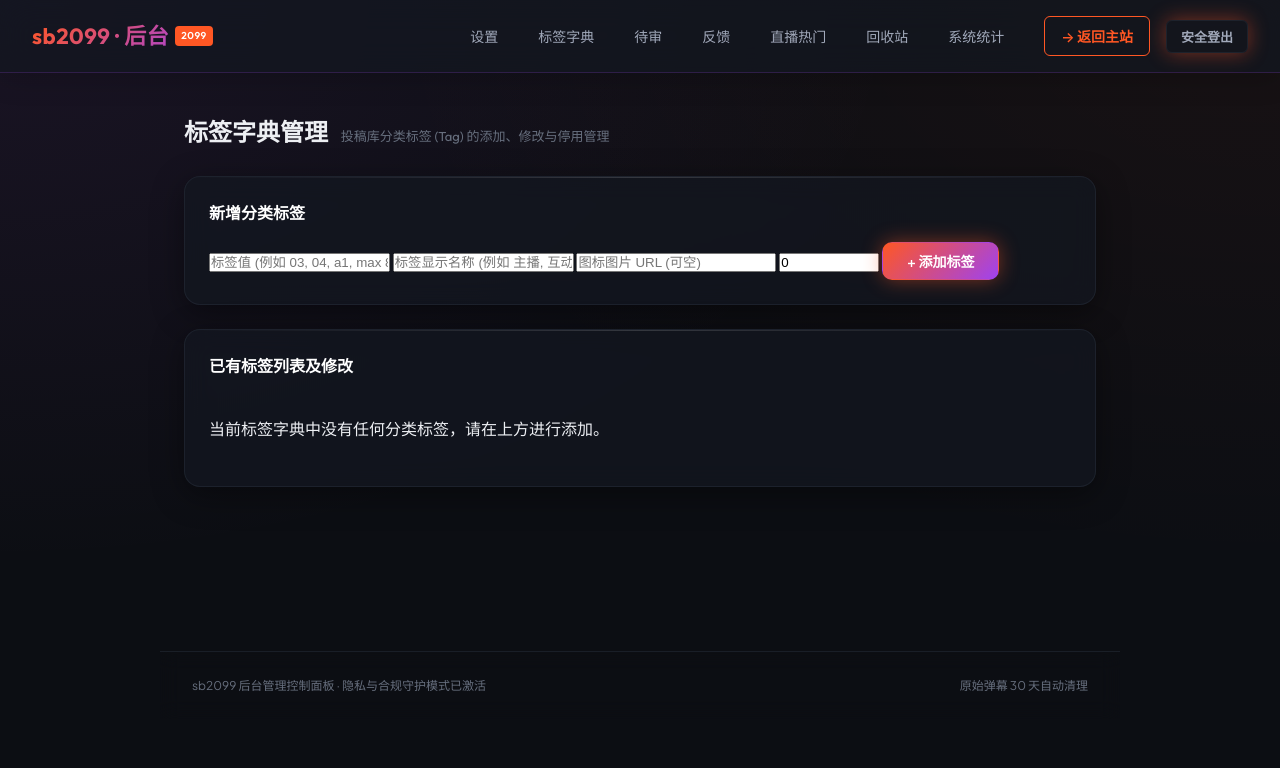
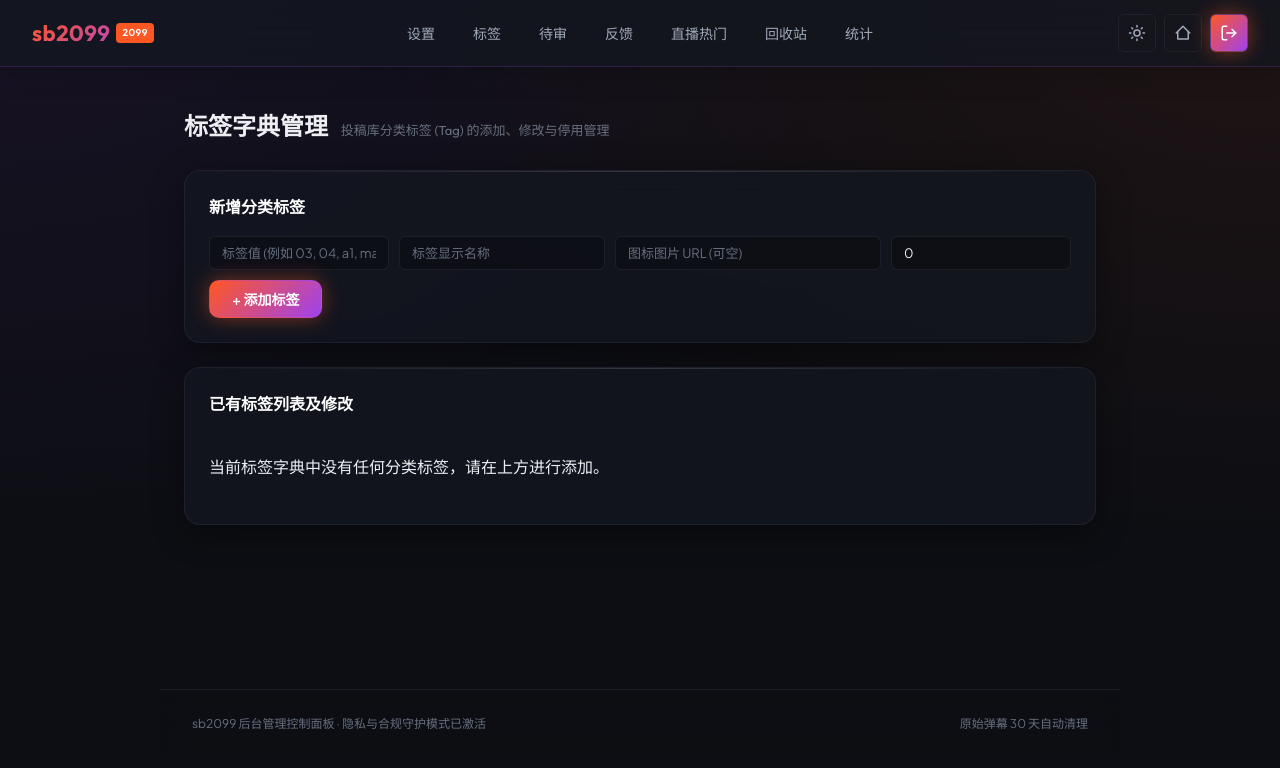
Before and after one commit to LEorEu/sb2099, a Python web app: template sb2099/web/templates/admin/tags.html in a window 1280 px wide. Shown: the top 768 px of the page. Run offline with Jinja, Linux system fonts and the light colour scheme; the template is opened without the code that fills it, so the values that code supplies are empty.

Commit message:
feat(ui): theme toggle + topbar icons + decorated noise filter + max-length cap
backend:
- aggregator: _is_decorated_noise catches kw|kw+kw|kw+punct/emoji variants
- new live_hot_max_length setting (default 80, 0=unlimited); seeded via 0004
- admin _SETTING_META exposes new length cap with hint

ui:
- topbar: 3-column grid (brand / nav center / icon toolbar right)
- light theme via :root[data-theme="light"]; pre-paint init in <head>
- new icon buttons: theme toggle, GitHub, userscript install (public) / home, logout (admin)
- color tokens: --bg-input(-strong), --bg-elev(-hover), --fg-strong, --bg-radial-{1,2}
- replaced hardcoded rgba black/white/#fff with theme-aware vars throughout
- tags admin form: proper flex layout + dark-input styling
- live_hot admin table: column width rebalance + nowrap on filter badge

tests: +3 cases covering decorated-noise hits and good-meme exemption

Co-Authored-By: Claude Opus 4.7 <noreply@anthropic.com>

```diff
--- a/sb2099/config.py
+++ b/sb2099/config.py
@@ -41,6 +41,7 @@ def get_settings() -> Settings:
 DEFAULTS: dict[str, object] = {
     "live_hot_min_unique_senders_24h": 3,
     "live_hot_min_length": 2,
+    "live_hot_max_length": 80,
     "live_noise_filters": ["晚安", "88888", "爆了", "+1"],
     "submission_review_rules": [],
     "barrage_min_length": 4,
--- a/sb2099/web/static/sb2099.css
+++ b/sb2099/web/static/sb2099.css
@@ -2,18 +2,23 @@
 @import url('https://fonts.googleapis.com/css2?family=Outfit:wght@300;400;500;600;700&family=Plus+Jakarta+Sans:wght@300;400;500;600;700&family=JetBrains+Mono:wght@400;500&display=swap');
 
 :root {
-  /* HSL Tailored Harmonious Colors */
+  /* === Dark theme (default) === */
   --bg-base: hsl(220, 24%, 6%);
   --bg-surface: hsl(220, 24%, 10%);
   --bg-surface-hover: hsl(220, 24%, 14%);
   --bg-glass: hsla(220, 24%, 10%, 0.75);
   --bg-glass-active: hsla(220, 24%, 16%, 0.85);
+  --bg-input: rgba(0, 0, 0, 0.25);
+  --bg-input-strong: rgba(0, 0, 0, 0.35);
+  --bg-elev: rgba(255, 255, 255, 0.02);
+  --bg-elev-hover: rgba(255, 255, 255, 0.05);
 
   --border: hsla(220, 20%, 20%, 0.5);
   --border-focus: hsla(14, 100%, 57%, 0.6);
   --border-light: hsla(220, 20%, 40%, 0.15);
 
   --fg: hsl(220, 20%, 94%);
+  --fg-strong: #fff;
   --fg-muted: hsl(220, 15%, 68%);
   --fg-subtle: hsl(220, 10%, 45%);
 
@@ -29,6 +34,9 @@
   --warning: hsl(38, 92%, 50%);
   --promoted-glow: hsla(145, 65%, 45%, 0.15);
 
+  --bg-radial-1: hsla(272, 85%, 60%, 0.08);
+  --bg-radial-2: hsla(14, 100%, 57%, 0.08);
+
   --radius-sm: 6px;
   --radius-md: 10px;
   --radius-lg: 16px;
@@ -54,10 +88,11 @@ body {
   line-height: 1.6;
   -webkit-font-smoothing: antialiased;
   background-image:
-    radial-gradient(at 0% 0%, hsla(272, 85%, 60%, 0.08) 0px, transparent 50%),
-    radial-gradient(at 100% 0%, hsla(14, 100%, 57%, 0.08) 0px, transparent 50%);
+    radial-gradient(at 0% 0%, var(--bg-radial-1) 0px, transparent 50%),
+    radial-gradient(at 100% 0%, var(--bg-radial-2) 0px, transparent 50%);
   background-attachment: fixed;
   overflow-x: hidden;
+  transition: background-color 0.3s ease, color 0.3s ease;
 }
 
 /* Beautiful Custom Scrollbar */
@@ -79,10 +114,10 @@ body {
 
 /* Layout */
 .topbar {
-  display: flex;
+  display: grid;
+  grid-template-columns: 1fr auto 1fr;
   align-items: center;
-  justify-content: space-between;
-  padding: 16px 32px;
+  padding: 14px 32px;
   background: var(--bg-glass);
   backdrop-filter: blur(16px);
   -webkit-backdrop-filter: blur(16px);
@@ -91,7 +126,12 @@ body {
   top: 0;
   z-index: 100;
   box-shadow: 0 4px 30px rgba(0, 0, 0, 0.2);
+  gap: 16px;
 }
+
+.topbar-left { justify-self: start; display: flex; align-items: center; gap: 12px; }
+.topbar-center { justify-self: center; display: flex; align-items: center; gap: 6px; }
+.topbar-right { justify-self: end; display: flex; align-items: center; gap: 8px; }
 
 .brand {
   font-family: var(--font-display);
@@ -122,7 +162,7 @@ body {
 .topbar nav {
   display: flex;
   align-items: center;
-  gap: 8px;
+  gap: 6px;
 }
 
 .topbar nav a {
@@ -147,7 +187,7 @@ body {
 }
 
 .topbar nav a.us {
-  margin-left: 16px;
+  margin-left: 8px;
   border: 1px solid var(--accent);
   color: var(--accent);
   font-weight: 600;
@@ -156,6 +196,44 @@ body {
   background: var(--accent);
   color: #fff;
   box-shadow: var(--accent-glow);
+}
+
+/* Icon buttons on the right side of topbar */
+.icon-btn {
+  width: 38px;
+  height: 38px;
+  display: inline-flex;
+  align-items: center;
+  justify-content: center;
+  border-radius: var(--radius-sm);
+  background: transparent;
+  border: 1px solid var(--border);
+  color: var(--fg-muted);
+  cursor: pointer;
+  text-decoration: none;
+  transition: var(--transition);
+  padding: 0;
+  font-family: inherit;
+}
+.icon-btn:hover {
+  color: var(--accent);
+  border-color: var(--accent);
+  background: hsla(14, 100%, 57%, 0.06);
+}
+.icon-btn:focus-visible {
+  outline: 2px solid var(--accent);
+  outline-offset: 2px;
+}
+.icon-btn svg { width: 18px; height: 18px; display: block; }
+.icon-btn .icon-moon { display: none; }
+:root[data-theme="light"] .icon-btn .icon-sun { display: none; }
+:root[data-theme="light"] .icon-btn .icon-moon { display: block; }
+
+@media (max-width: 720px) {
+  .topbar { grid-template-columns: auto 1fr auto; padding: 12px 16px; gap: 8px; }
+  .topbar-center { font-size: 13px; }
+  .topbar nav a { padding: 6px 10px; font-size: 13px; }
+  .icon-btn { width: 34px; height: 34px; }
 }
 
 main {
@@ -247,7 +325,7 @@ button, .btn {
 
 .btn-primary, button[type="submit"] {
   background: var(--accent-gradient);
-  color: #fff;
+  color: var(--fg-strong);
   box-shadow: var(--accent-glow);
 }
 
@@ -989,8 +1067,8 @@ button, .btn {
 /* ---- ADMIN DASHBOARD STYLES ---- */
 body.admin {
   background-image:
-    radial-gradient(at 0% 0%, hsla(280, 85%, 65%, 0.08) 0px, transparent 50%),
-    radial-gradient(at 100% 0%, hsla(14, 100%, 57%, 0.05) 0px, transparent 50%);
+    radial-gradient(at 0% 0%, var(--bg-radial-1) 0px, transparent 50%),
+    radial-gradient(at 100% 0%, var(--bg-radial-2) 0px, transparent 50%);
 }
 
 body.admin .topbar {
@@ -1122,10 +1200,38 @@ body.admin .topbar nav .logout:hover {
 .settings-form .input-col .hint code {
   font-family: var(--font-mono);
   font-size: 11px;
-  background: rgba(255, 255, 255, 0.06);
+  background: var(--bg-elev-hover);
   padding: 1px 6px;
   border-radius: 3px;
   color: var(--fg-muted);
+}
+
+/* Tag Create Form (Admin / Tags page) */
+.tag-create-form {
+  display: flex;
+  flex-wrap: wrap;
+  align-items: center;
+  gap: 10px;
+}
+.tag-create-form input[type="text"],
+.tag-create-form input[type="number"] {
+  background: var(--bg-input);
+  border: 1px solid var(--border);
+  border-radius: var(--radius-sm);
+  color: var(--fg);
+  padding: 8px 12px;
+  font-size: 13px;
+  font-family: var(--font-sans);
+  outline: none;
+  transition: var(--transition);
+}
+.tag-create-form input[type="text"]:focus,
+.tag-create-form input[type="number"]:focus {
+  border-color: var(--border-focus);
+  background: rgba(0, 0, 0, 0.35);
+}
+.tag-create-form input::placeholder {
+  color: var(--fg-subtle);
 }
 
 /* Custom Admin Glass Tables */
--- a/sb2099/web/static/sb2099.js
+++ b/sb2099/web/static/sb2099.js
@@ -214,11 +214,27 @@
       .replace(/'/g, "&#039;");
   }
 
+  // ---- Theme Toggle ----
+  function toggleTheme() {
+    const root = document.documentElement;
+    const cur = root.getAttribute('data-theme') || 'dark';
+    const next = cur === 'dark' ? 'light' : 'dark';
+    root.setAttribute('data-theme', next);
+    try { localStorage.setItem('sb2099-theme', next); } catch (e) {}
+  }
+
   // ---- Global Actions Event Delegator ----
   document.addEventListener('click', async (e) => {
     const btn = e.target.closest('[data-action]');
     if (!btn) return;
     const action = btn.dataset.action;
+
+    if (action === 'toggle-theme') {
+      e.preventDefault();
+      toggleTheme();
+      return;
+    }
+
     const id = parseInt(btn.dataset.id, 10);
     const source = btn.dataset.source;
     const content = btn.dataset.content || '';
--- a/sb2099/web/templates/admin/_layout.html
+++ b/sb2099/web/templates/admin/_layout.html
@@ -5,26 +5,58 @@
   <meta name="viewport" content="width=device-width, initial-scale=1">
   <title>{% block title %}sb2099 后台控制板{% endblock %}</title>
   <link rel="stylesheet" href="/static/sb2099.css">
+  <script>
+    (function() {
+      try {
+        var t = localStorage.getItem('sb2099-theme') || 'dark';
+        document.documentElement.setAttribute('data-theme', t);
+      } catch (e) {}
+    })();
+  </script>
 </head>
 <body class="admin">
   <script src="/static/sb2099.js" defer></script>
 
   <!-- Premium Admin Navbar -->
   <header class="topbar">
-    <a class="brand" href="/admin/settings">sb2099 · 后台</a>
-    <nav>
+    <div class="topbar-left">
+      <a class="brand" href="/admin/settings">sb2099</a>
+    </div>
+    <nav class="topbar-center">
       <a href="/admin/settings" class="{% if request.url.path == '/admin/settings' %}active{% endif %}">设置</a>
-      <a href="/admin/tags" class="{% if request.url.path == '/admin/tags' %}active{% endif %}">标签字典</a>
+      <a href="/admin/tags" class="{% if request.url.path == '/admin/tags' %}active{% endif %}">标签</a>
       <a href="/admin/barrage/pending" class="{% if request.url.path == '/admin/barrage/pending' %}active{% endif %}">待审</a>
       <a href="/admin/barrage/reports" class="{% if request.url.path == '/admin/barrage/reports' %}active{% endif %}">反馈</a>
       <a href="/admin/live_hot" class="{% if request.url.path.startswith('/admin/live_hot') %}active{% endif %}">直播热门</a>
       <a href="/admin/barrage/_trash" class="{% if request.url.path == '/admin/barrage/_trash' %}active{% endif %}">回收站</a>
-      <a href="/admin/stats" class="{% if request.url.path == '/admin/stats' %}active{% endif %}">系统统计</a>
-      <a href="/" class="us">→ 返回主站</a>
+      <a href="/admin/stats" class="{% if request.url.path == '/admin/stats' %}active{% endif %}">统计</a>
+    </nav>
+    <div class="topbar-right">
+      <button type="button" class="icon-btn" data-action="toggle-theme" aria-label="切换主题" title="切换主题">
+        <svg class="icon-sun" viewBox="0 0 24 24" fill="none" stroke="currentColor" stroke-width="2" stroke-linecap="round" stroke-linejoin="round" aria-hidden="true">
+          <circle cx="12" cy="12" r="4"></circle>
+          <path d="M12 2v2M12 20v2M4.93 4.93l1.41 1.41M17.66 17.66l1.41 1.41M2 12h2M20 12h2M4.93 19.07l1.41-1.41M17.66 6.34l1.41-1.41"></path>
+        </svg>
+        <svg class="icon-moon" viewBox="0 0 24 24" fill="none" stroke="currentColor" stroke-width="2" stroke-linecap="round" stroke-linejoin="round" aria-hidden="true">
+          <path d="M21 12.79A9 9 0 1 1 11.21 3 7 7 0 0 0 21 12.79z"></path>
+        </svg>
+      </button>
+      <a class="icon-btn" href="/" aria-label="返回主站" title="返回主站">
+        <svg viewBox="0 0 24 24" fill="none" stroke="currentColor" stroke-width="2" stroke-linecap="round" stroke-linejoin="round" aria-hidden="true">
+          <path d="M3 12L12 3l9 9"></path>
+          <path d="M5 10v10h14V10"></path>
+        </svg>
+      </a>
       <form method="post" action="/admin/logout" style="display:inline">
-        <button type="submit" class="logout">安全登出</button>
+        <button type="submit" class="icon-btn" aria-label="登出" title="登出">
+          <svg viewBox="0 0 24 24" fill="none" stroke="currentColor" stroke-width="2" stroke-linecap="round" stroke-linejoin="round" aria-hidden="true">
+            <path d="M9 21H5a2 2 0 0 1-2-2V5a2 2 0 0 1 2-2h4"></path>
+            <polyline points="16 17 21 12 16 7"></polyline>
+            <line x1="21" y1="12" x2="9" y2="12"></line>
+          </svg>
+        </button>
       </form>
-    </nav>
+    </div>
   </header>
 
   <!-- Content body container -->
--- a/sb2099/web/templates/admin/tags.html
+++ b/sb2099/web/templates/admin/tags.html
@@ -9,12 +9,12 @@
 <!-- Glass Form: Create New Tag -->
 <section class="glass-card admin-form animate-fade" style="padding: 24px;">
   <h3 style="font-family: var(--font-display); font-size: 16px; font-weight:600; margin-bottom: 16px; color:#fff;">新增分类标签</h3>
-  <form method="post" action="/admin/tags" style="gap: 12px;">
-    <input type="text" name="value" placeholder="标签值 (例如 03, 04, a1, max 8字)" maxlength="8" pattern="[0-9A-Za-z]{1,8}" required style="flex: 1; min-width: 140px;">
-    <input type="text" name="label" placeholder="标签显示名称 (例如 主播, 互动)" required style="flex: 1; min-width: 140px;">
-    <input type="text" name="icon_url" placeholder="图标图片 URL (可空)" style="flex: 1.5; min-width: 200px;">
-    <input type="number" name="sort" placeholder="排序权重" value="0" style="width: 100px;">
-    <button type="submit" class="btn btn-primary" style="padding: 8px 24px;">+ 添加标签</button>
+  <form method="post" action="/admin/tags" class="tag-create-form">
+    <input type="text" name="value" placeholder="标签值 (例如 03, 04, a1, max 8字)" maxlength="8" pattern="[0-9A-Za-z]{1,8}" required style="flex: 0 0 180px;">
+    <input type="text" name="label" placeholder="标签显示名称" required style="flex: 1 1 160px;">
+    <input type="text" name="icon_url" placeholder="图标图片 URL (可空)" style="flex: 1 1 220px;">
+    <input type="number" name="sort" placeholder="排序" value="0" style="flex: 0 0 90px;">
+    <button type="submit" class="btn btn-primary" style="flex: 0 0 auto; padding: 8px 22px;">+ 添加标签</button>
   </form>
 </section>
 
```
Also changed, not shown: other parts of sb2099/web/static/sb2099.css (+69 -43 lines), alembic/versions/0004_add_live_hot_max_length.py (added, +36 -0 lines), sb2099/ingest/aggregator.py (+45 -9 lines), sb2099/web/routes_admin.py (+8 -0 lines), sb2099/web/templates/_layout.html (+15 -3 lines), sb2099/web/templates/_topbar_tools.html (added, +22 -0 lines), sb2099/web/templates/admin/live_hot.html (+10 -10 lines), tests/test_aggregator.py (+26 -0 lines).
